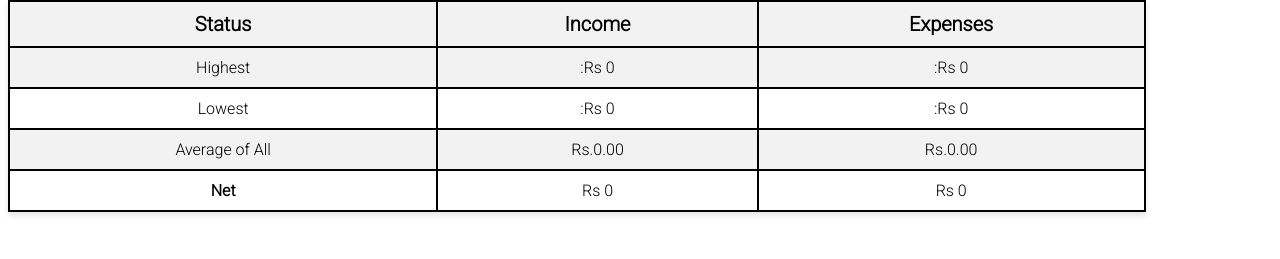
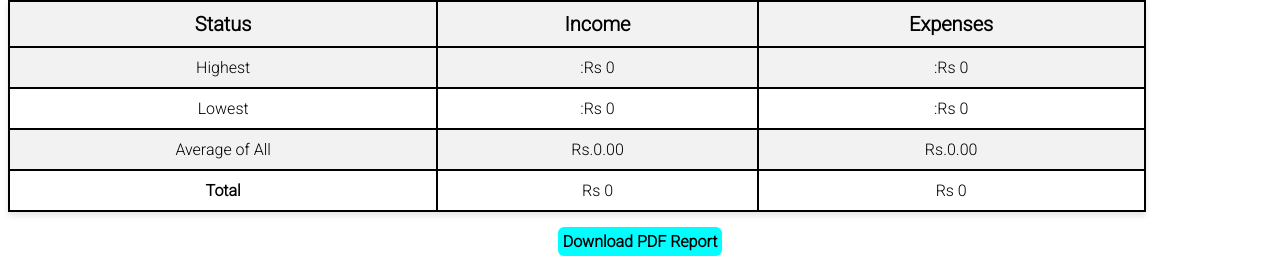
Before and after one commit to Sudip-khadka/spendrite, a PHP site: page /dashboard2.php in a window 1280 px wide. Shown: the part 1045-1304 px from the top of the page. Before the commit the page ends 1261 px from the top, so only its background shows below. Run offline with PHP 8.4, Linux system fonts and the light colour scheme; a user stored in the database is signed in; data that the repository does not hold is empty.

Commit message:
Added a download feature that allows user to download stastics from dashboard

```diff
--- a/dashboard2.php
+++ b/dashboard2.php
@@ -274,6 +274,23 @@
         .chart {
             width: 49%;
         }
+        .download-button-container {
+            text-align: center;
+            margin-top: 20px; /* Adjust this value to control the vertical position */
+        }
+
+        #downloadBtn{
+            right: 50%;
+            margin-top:10px;
+            align-items: center;
+            text-decoration: none;
+            color:black;
+            font:10px;
+            border-radius: 6px;
+            text-align: center;
+            background-color: aqua;
+            padding:5px;
+        }
     </style>
 </head>
 <body>
@@ -341,11 +358,14 @@
                 <td>Rs.<?php echo number_format($average_expense, 2); ?></td> <!-- Display average expense amount -->
             </tr>
             <tr>
-                <td><b>Net</b></td>
+                <td><b>Total</b></td>
                 <td><?php echo "Rs ".$income_totalAmount; ?></td> <!-- Display total income amount --></td>
                 <td><?php echo "Rs ".$expense_totalAmount; ?></td> <!-- Display total expense amount --></td>
             </tr>
         </table>
+        <div class="download-button-container">
+            <a id="downloadBtn" href="generate_report.php?start_date=<?php echo urlencode($start_date); ?>&end_date=<?php echo urlencode($end_date); ?>&net_savings=<?php echo urlencode($net_savings); ?>&highest_income=<?php echo urlencode($highest_income); ?>&highest_expense=<?php echo urlencode($highest_expense); ?>&lowest_income=<?php echo urlencode($lowest_income); ?>&lowest_expense=<?php echo urlencode($lowest_expense); ?>&average_income=<?php echo urlencode($average_income); ?>&average_expense=<?php echo urlencode($average_expense); ?>&highest_income_source=<?php echo urlencode($highest_income_source); ?>&highest_expense_source=<?php echo urlencode($highest_expense_source); ?>&lowest_income_source=<?php echo urlencode($lowest_income_source); ?>&lowest_expense_source=<?php echo urlencode($lowest_expense_source); ?>&income_totalAmount=<?php echo urlencode($income_totalAmount) ?>&expense_totalAmount=<?php echo urlencode($expense_totalAmount) ?>" target="_blank"><b>Download PDF Report</b></a>
+        </div>
 
         <script>
     var start_date = "<?php echo isset($start_date) ? $start_date : ''; ?>";
@@ -459,7 +479,9 @@
         }
     });
 </script>
+<script>
 
+</script>
 
 </body>
 </html>
```
Also changed, not shown: generate_report.php (added, +85 -0 lines), save_chart_image.php (added, +19 -0 lines), chart_images/chart_expense_1695360008.png (added), chart_images/chart_expense_1695360015.png (added), chart_images/chart_expense_1695360032.png (added), chart_images/chart_expense_1695360230.png (added), chart_images/chart_expense_1695360251.png (added), chart_images/chart_income_1695360008.png (added), chart_images/chart_income_1695360015.png (added), chart_images/chart_income_1695360032.png (added), chart_images/chart_income_1695360230.png (added), chart_images/chart_income_1695360251.png (added).
